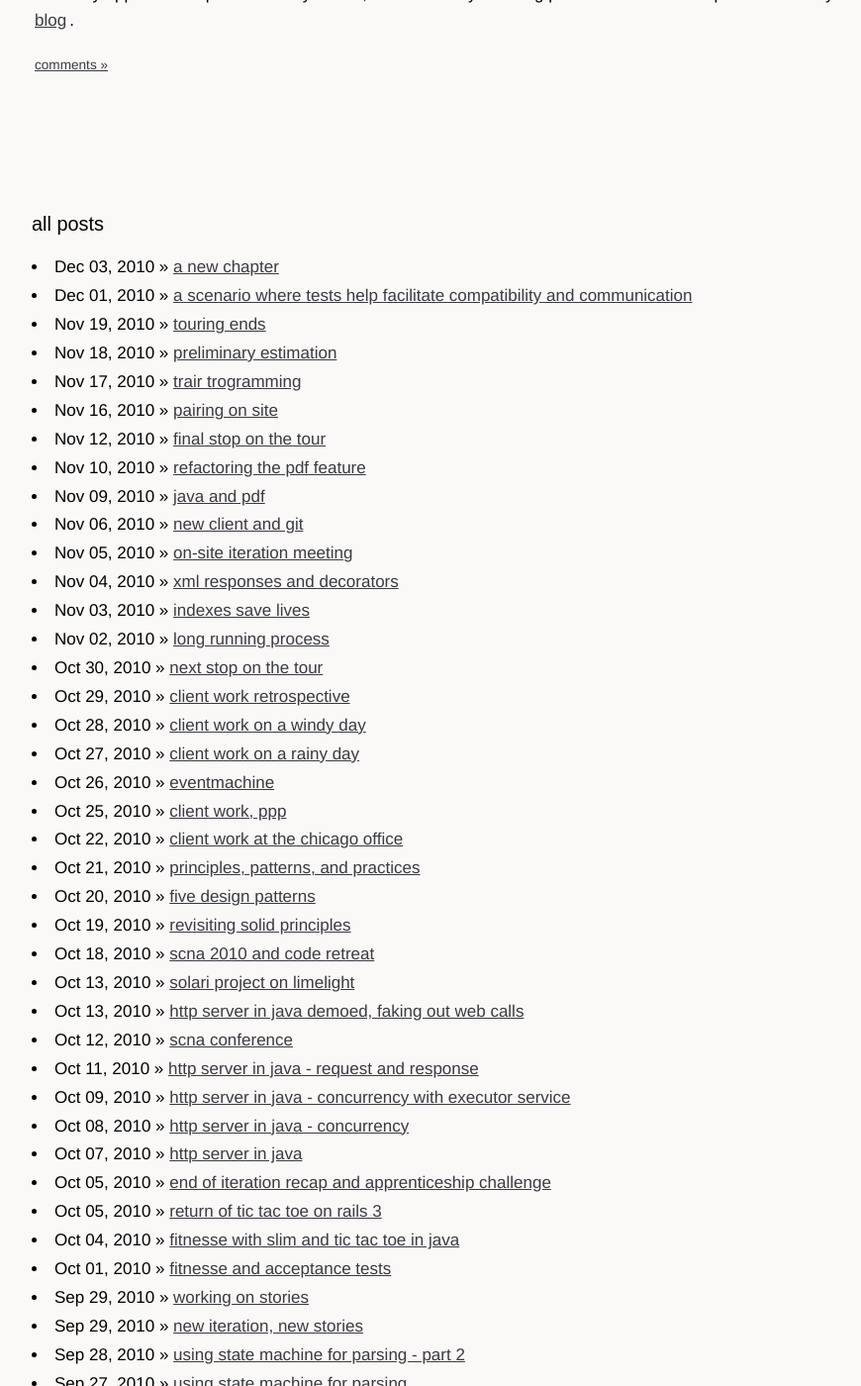
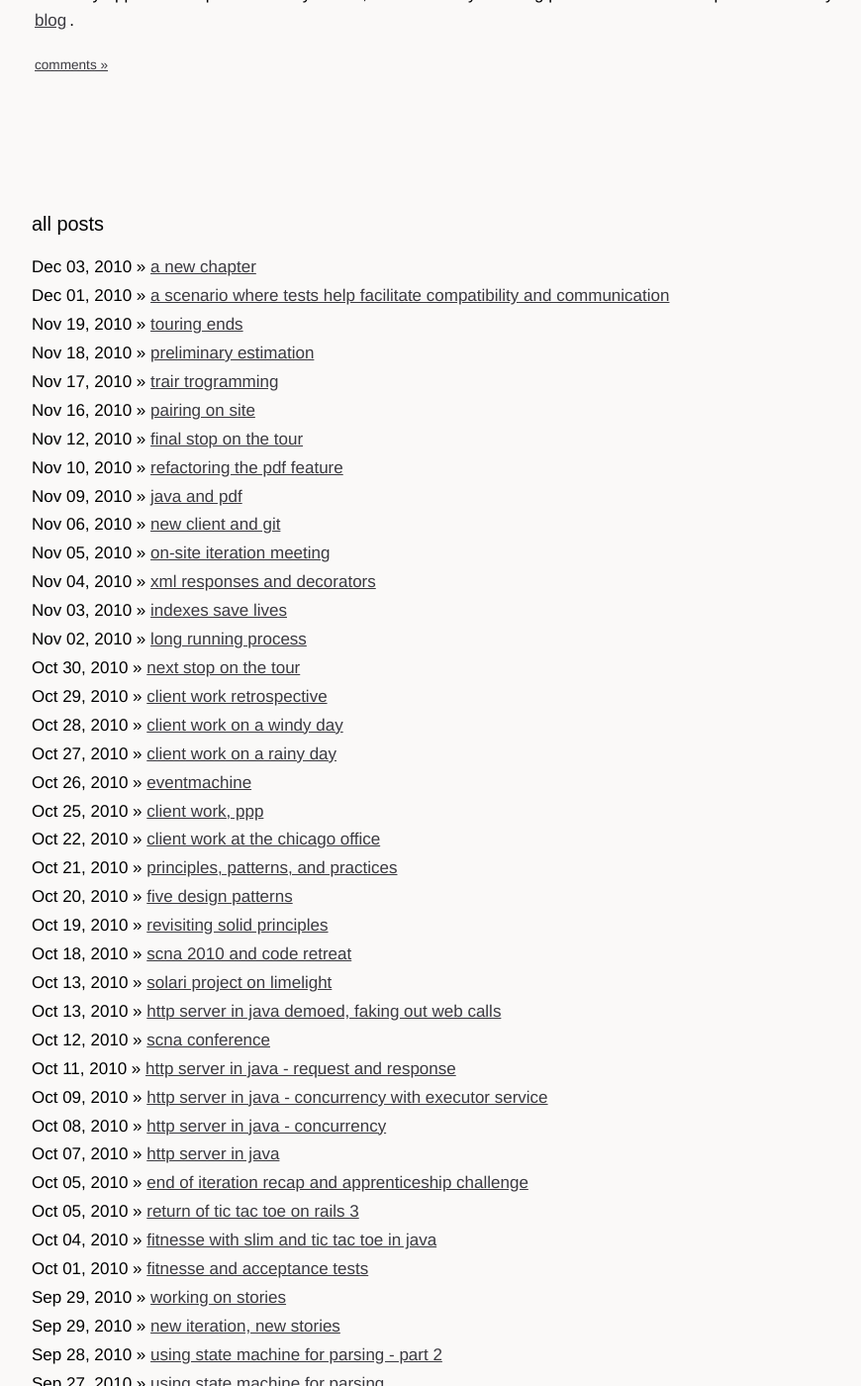
Before and after one commit to sl4m/skim.cc, a Jekyll site: the page built from index.html, in a window 1280 px wide and 1400 px high, scrolled down 431 px. Shown: the whole window at 99% size, without its empty margins (160-1030 px from the left). Built offline with Jekyll 4.4.1, drawn with Linux system fonts in a browser that asks for light colours; Markdown is read by kramdown in place of the engine named in the settings; some of the changed text lies outside the part shown.

Commit message:
updated layout

```diff
--- a/_layouts/default.html
+++ b/_layouts/default.html
@@ -1,7 +1,6 @@
-<!DOCTYPE html PUBLIC "-//W3C//DTD XHTML 1.0 Strict//EN"
-	"http://www.w3.org/TR/xhtml1/DTD/xhtml1-strict.dtd">
+<!doctype html>
 
-<html xmlns="http://www.w3.org/1999/xhtml" xml:lang="en" lang="en-us">
+<html>
 <head>
    <meta http-equiv="content-type" content="text/html; charset=utf-8" />
    <title>{{ page.title }}</title>
@@ -13,7 +12,6 @@
    <link rel="stylesheet" href="/css/syntax.css" type="text/css" />
 </head>
 <body>
-
   <div class="content">
     <div id="header">
       <div id="title"><a href="/">skim &raquo; software apprenticeship</a></div>
@@ -29,12 +27,11 @@
 
   <div class="related">
     <h3>all posts</h3>
-<p>{% for post in site.posts %}<li><span>{{ post.date | date: "%b %d, %Y" }}</span> &raquo; <a href="{{ post.url }}">{{ post.title }}</a></li>{% endfor %}</p>
-<p>
+    <p>{% for post in site.posts %}<div>{{ post.date | date: "%b %d, %Y" }} &raquo; <a href="{{ post.url }}">{{ post.title }}</a></div>{% endfor %}</p>
+    <br />
   </div>
 
   <script type="text/javascript">
-
   var _gaq = _gaq || [];
   _gaq.push(['_setAccount', 'UA-5093024-1']);
   _gaq.push(['_trackPageview']);
@@ -44,7 +41,6 @@
     ga.src = ('https:' == document.location.protocol ? 'https://ssl' : 'http://www') + '.google-analytics.com/ga.js';
     (document.getElementsByTagName('head')[0] || document.getElementsByTagName('body')[0]).appendChild(ga);
   })();
-
   </script>
 </body>
 </html>
```
Lines whose indentation alone changed are shown as unchanged.
